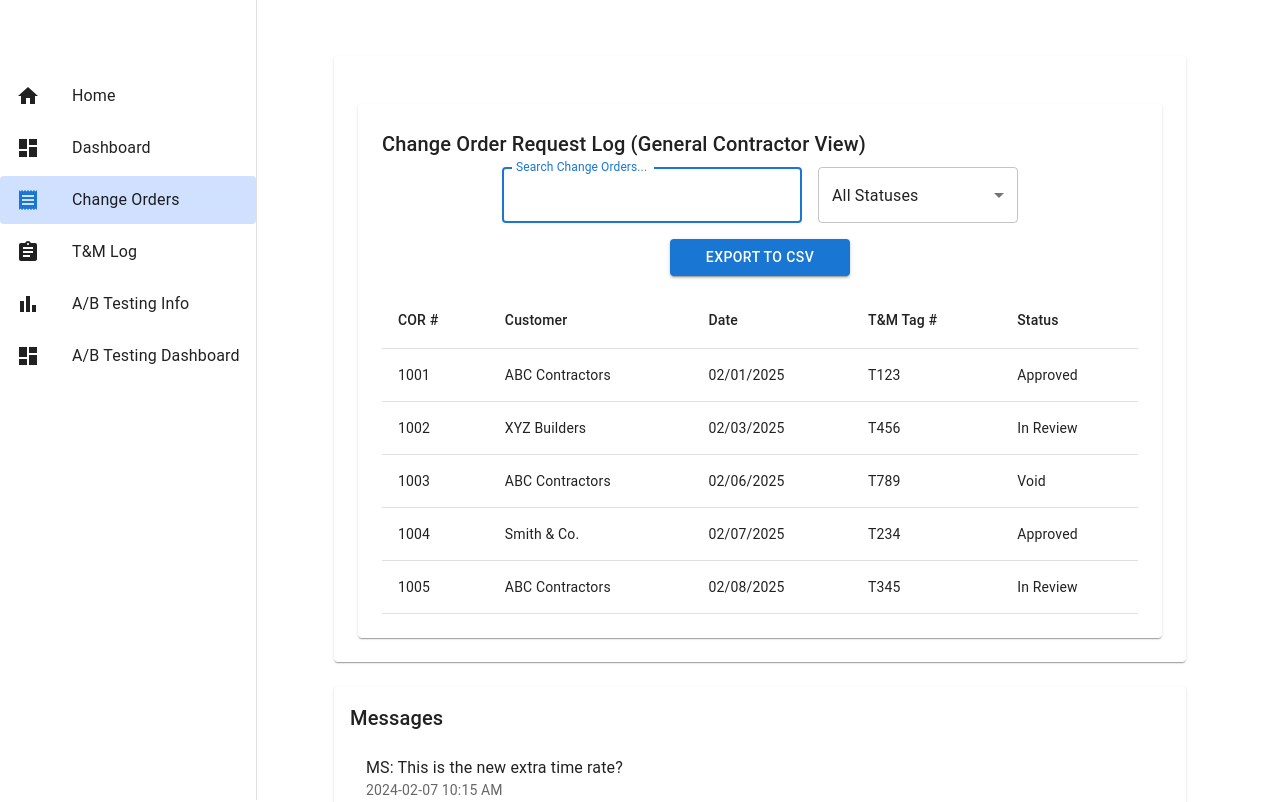
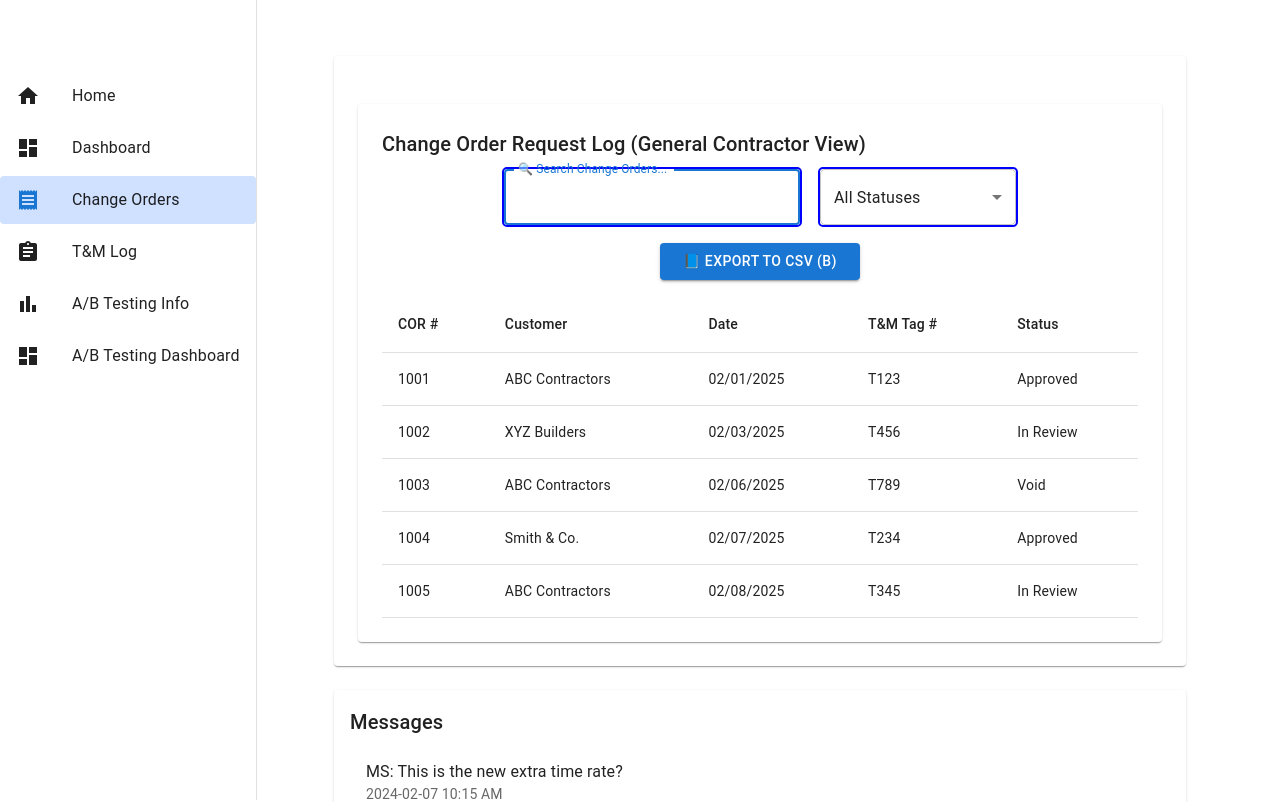
Before and after one commit to ddeloy/change-track, a React (Vite) app: page /#/cor-log in a window 1280 px wide. Shown: the top 802 px of the page. Built offline with nearby package versions, Linux system fonts and the light colour scheme.

Commit message:
Add variant diff in buttons for A vs B

```diff
--- a/src/components/ChangeOrderTable.tsx
+++ b/src/components/ChangeOrderTable.tsx
@@ -3,7 +3,7 @@ import { Paper, Table, TableBody, TableCell, TableHead, TableRow, Typography, Te
 import { utils, writeFile } from "xlsx";
 import { useFetchCORs } from "../services/useFetchCORS";
 import { useRole } from "../context/RoleContext.tsx";
-import { trackEvent } from "../services/abTestingUtils"; // ✅ A/B event tracking
+import { trackEvent, getUserVariant } from "../services/abTestingUtils"; // ✅ Import A/B utilities
 
 export default function ChangeOrderTable() {
     const { role } = useRole();
@@ -11,15 +11,19 @@ export default function ChangeOrderTable() {
     const [searchQuery, setSearchQuery] = useState("");
     const [filterStatus, setFilterStatus] = useState("");
 
+    const currentVariant = getUserVariant(); // ✅ Retrieve current A/B variant
+
+    // ✅ Filter logic
     const filteredData = corData.filter((cor) => {
         const matchesSearch = cor.id.includes(searchQuery) || cor.customer.toLowerCase().includes(searchQuery.toLowerCase());
         const matchesStatus = filterStatus ? cor.status === filterStatus : true;
         return matchesSearch && matchesStatus;
     });
 
-    // ✅ Export with updated variant logic
+    // ✅ Export with variant-specific tracking
     const exportToCSV = () => {
-        trackEvent("Button Click", "Export to CSV clicked");
+        const buttonLabel = `Export to CSV clicked (Variant ${currentVariant})`; // ✅ Include variant
+        trackEvent("Button Click", buttonLabel);
         const worksheet = utils.json_to_sheet(filteredData);
         const workbook = utils.book_new();
         utils.book_append_sheet(workbook, worksheet, "COR Logs");
@@ -32,20 +36,38 @@ export default function ChangeOrderTable() {
                 Change Order Request Log ({role} View)
             </Typography>
 
+            {/* ✅ Search & Filter Inputs */}
             <Box sx={{ display: "flex", justifyContent: "center", gap: "16px", flexWrap: "wrap", marginBottom: 2 }}>
+                {/* ✅ Variant-specific border */}
                 <TextField
                     autoFocus
                     variant="outlined"
-                    label="Search Change Orders..."
+                    label="🔍 Search Change Orders..."
                     value={searchQuery}
                     onChange={(e) => setSearchQuery(e.target.value)}
-                    sx={{ maxWidth: "300px", width: "100%" }}
+                    sx={{
+                        maxWidth: "300px",
+                        width: "100%",
+                        borderColor: currentVariant === 'A' ? 'green' : 'blue',
+                        borderWidth: "2px",
+                        borderStyle: "solid",
+                        borderRadius: "5px",
+                    }}
                 />
+
+                {/* ✅ Filter Dropdown */}
                 <Select
                     value={filterStatus}
                     onChange={(e) => setFilterStatus(e.target.value)}
                     displayEmpty
-                    sx={{ maxWidth: "200px", width: "100%" }}
+                    sx={{
+                        maxWidth: "200px",
+                        width: "100%",
+                        borderColor: currentVariant === 'A' ? 'green' : 'blue',
+                        borderWidth: "2px",
+                        borderStyle: "solid",
+                        borderRadius: "5px",
+                    }}
                 >
                     <MenuItem value="">All Statuses</MenuItem>
                     <MenuItem value="Approved">Approved</MenuItem>
@@ -54,13 +76,19 @@ export default function ChangeOrderTable() {
                 </Select>
             </Box>
 
-            {/* ✅ Button with correct variant tracking */}
+            {/* ✅ Variant-Based Export Button */}
             <Box sx={{ display: "flex", justifyContent: "center", marginBottom: 2 }}>
-                <Button variant="contained" onClick={exportToCSV} sx={{ width: "180px" }}>
-                    Export to CSV
+                <Button
+                    variant="contained"
+                    color={currentVariant === 'A' ? "success" : "primary"}
+                    onClick={exportToCSV}
+                    sx={{ width: "200px" }}
+                >
+                    {currentVariant === 'A' ? "📗 Export to CSV (A)" : "📘 Export to CSV (B)"}
                 </Button>
             </Box>
 
+            {/* ✅ Display Table */}
             <Table>
                 <TableHead>
                     <TableRow>
--- a/src/pages/TMLLog.tsx
+++ b/src/pages/TMLLog.tsx
@@ -3,7 +3,7 @@ import {
     Paper, Table, TableBody, TableCell, TableHead, TableRow, Typography, TextField, Button, Dialog, DialogTitle, DialogContent, DialogActions, Box, Chip
 } from "@mui/material";
 import { useFetchTMTags } from "../services/useFetchTMTags";
-import { trackEvent } from "../services/abTestingUtils"; // ✅ Added A/B testing import
+import { trackEvent, getUserVariant } from "../services/abTestingUtils"; // ✅ Import variant utilities
 
 // ✅ Define type for T&M Tags
 interface TMTags {
@@ -19,11 +19,12 @@ export default function TMLLog() {
     const [searchQuery, setSearchQuery] = useState("");
     const [openModal, setOpenModal] = useState(false);
     const [selectedTags, setSelectedTags] = useState<string[]>([]);
-    const [assignedTags, setAssignedTags] = useState<TMTags[]>([]); // ✅ Strongly typed array
+    const [assignedTags, setAssignedTags] = useState<TMTags[]>([]);
 
     const tmTags: TMTags[] = useFetchTMTags();
+    const currentVariant = getUserVariant(); // ✅ Dynamically retrieve variant
 
-    // ✅ Predefined valid status colors
+    // ✅ Predefined status colors
     const statusColors: Record<NonNullable<TMTags["status"]>, "warning" | "success" | "error" | "info"> = {
         "Pending": "warning",
         "Approved": "success",
@@ -36,29 +37,27 @@ export default function TMLLog() {
         tag.tagNumber.includes(searchQuery) || tag.title.toLowerCase().includes(searchQuery.toLowerCase())
     );
 
-    // ✅ Toggle tag selection in the modal
+    // ✅ Toggle tag selection
     const handleSelectTag = (tagNumber: string) => {
-        setSelectedTags(prev =>
-            prev.includes(tagNumber) ? prev.filter(t => t !== tagNumber) : [...prev, tagNumber]
+        setSelectedTags((prev) =>
+            prev.includes(tagNumber) ? prev.filter((t) => t !== tagNumber) : [...prev, tagNumber]
         );
     };
 
-    // ✅ Add selected tags to the main log
+    // ✅ Add selected tags to the main log with event tracking
     const handleAddTags = () => {
-        // 🛠️ Track this action
-        trackEvent("Button Click", "Assign T&M Tag clicked");
+        const buttonLabel = `Assign T&M Tag clicked (Variant ${currentVariant})`; // ✅ Label includes variant
+        trackEvent("Button Click", buttonLabel);
 
-        const newTags = tmTags.filter(tag => selectedTags.includes(tag.tagNumber));
-        setAssignedTags(prev => [...prev, ...newTags]); // Avoid duplicates
-        setOpenModal(false); // Close dialog
+        const newTags = tmTags.filter((tag) => selectedTags.includes(tag.tagNumber));
+        setAssignedTags((prev) => [...prev, ...newTags]);
+        setOpenModal(false);
     };
 
-    // ✅ Inline Editing - Updates assignedTags in state
+    // ✅ Inline editing logic
     const handleEditTag = (tagNumber: string, field: keyof TMTags, value: string) => {
-        setAssignedTags(prev =>
-            prev.map(tag =>
-                tag.tagNumber === tagNumber ? { ...tag, [field]: value } : tag
-            )
+        setAssignedTags((prev) =>
+            prev.map((tag) => (tag.tagNumber === tagNumber ? { ...tag, [field]: value } : tag))
         );
     };
 
@@ -68,17 +67,29 @@ export default function TMLLog() {
                 Time & Material Log
             </Typography>
 
-            {/* ✅ Search & Assign Buttons - Fixed Size */}
+            {/* ✅ Search & Assign Buttons */}
             <Box sx={{ display: "flex", gap: 2, alignItems: "center", marginBottom: 2 }}>
                 <TextField
                     variant="outlined"
                     placeholder="Search T&M Tags..."
                     value={searchQuery}
                     onChange={(e) => setSearchQuery(e.target.value)}
-                    sx={{ maxWidth: "350px", width: "100%" }} // ✅ Restrict width
+                    sx={{
+                        maxWidth: "350px",
+                        width: "100%",
+                        borderColor: currentVariant === 'A' ? 'green' : 'blue', // ✅ Variant-based border
+                        borderWidth: "2px",
+                        borderStyle: "solid",
+                        borderRadius: "5px",
+                    }}
                 />
-                <Button variant="contained" onClick={() => setOpenModal(true)}>
-                    Assign T&M Tag
+                {/* ✅ Variant-specific button text */}
+                <Button
+                    variant="contained"
+                    color={currentVariant === 'A' ? 'success' : 'primary'}
+                    onClick={() => setOpenModal(true)}
+                >
+                    {currentVariant === 'A' ? "🚀 Assign T&M Tag (A)" : "🛠️ Assign T&M Tag (B)"}
                 </Button>
             </Box>
 
@@ -91,11 +102,11 @@ export default function TMLLog() {
                         <TableCell>Date Performed</TableCell>
                         <TableCell>Date Signed</TableCell>
                         <TableCell>Customer Ref #</TableCell>
-                        <TableCell>Status</TableCell> {/* ✅ Status Column */}
+                        <TableCell>Status</TableCell>
                     </TableRow>
                 </TableHead>
                 <TableBody>
-                    {assignedTags.map(tag => (
+                    {assignedTags.map((tag) => (
                         <TableRow key={tag.tagNumber}>
                             <TableCell>{tag.tagNumber}</TableCell>
                             <TableCell>
@@ -131,7 +142,7 @@ export default function TMLLog() {
                             <TableCell>
                                 <Chip
                                     label={tag.status || "Pending"}
-                                    color={statusColors[tag.status ?? "Pending"]} // ✅ Ensures type safety
+                                    color={statusColors[tag.status ?? "Pending"]}
                                     variant="outlined"
                                 />
                             </TableCell>
@@ -150,7 +161,15 @@ export default function TMLLog() {
                         label="Search T&M Tags..."
                         value={searchQuery}
                         onChange={(e) => setSearchQuery(e.target.value)}
-                        sx={{ maxWidth: "350px", width: "100%", marginBottom: 2 }} // ✅ Fix width in modal too
+                        sx={{
+                            maxWidth: "350px",
+                            width: "100%",
+                            marginBottom: 2,
+                            borderColor: currentVariant === 'A' ? 'green' : 'blue', // ✅ Variant-based border
+                            borderWidth: "2px",
+                            borderStyle: "solid",
+                            borderRadius: "5px",
+                        }}
                     />
                     <Table>
                         <TableHead>
@@ -161,7 +180,7 @@ export default function TMLLog() {
                             </TableRow>
                         </TableHead>
                         <TableBody>
-                            {filteredTags.map(tag => (
+                            {filteredTags.map((tag) => (
                                 <TableRow key={tag.tagNumber} onClick={() => handleSelectTag(tag.tagNumber)}>
                                     <TableCell>
                                         <input
@@ -179,8 +198,13 @@ export default function TMLLog() {
                 </DialogContent>
                 <DialogActions>
                     <Button onClick={() => setOpenModal(false)}>Cancel</Button>
-                    <Button variant="contained" onClick={handleAddTags} disabled={selectedTags.length === 0}>
-                        Add
+                    <Button
+                        variant="contained"
+                        color={currentVariant === 'A' ? 'success' : 'primary'}
+                        onClick={handleAddTags}
+                        disabled={selectedTags.length === 0}
+                    >
+                        {currentVariant === 'A' ? "✅ Add Tags (A)" : "🔹 Add Tags (B)"}
                     </Button>
                 </DialogActions>
             </Dialog>
```
